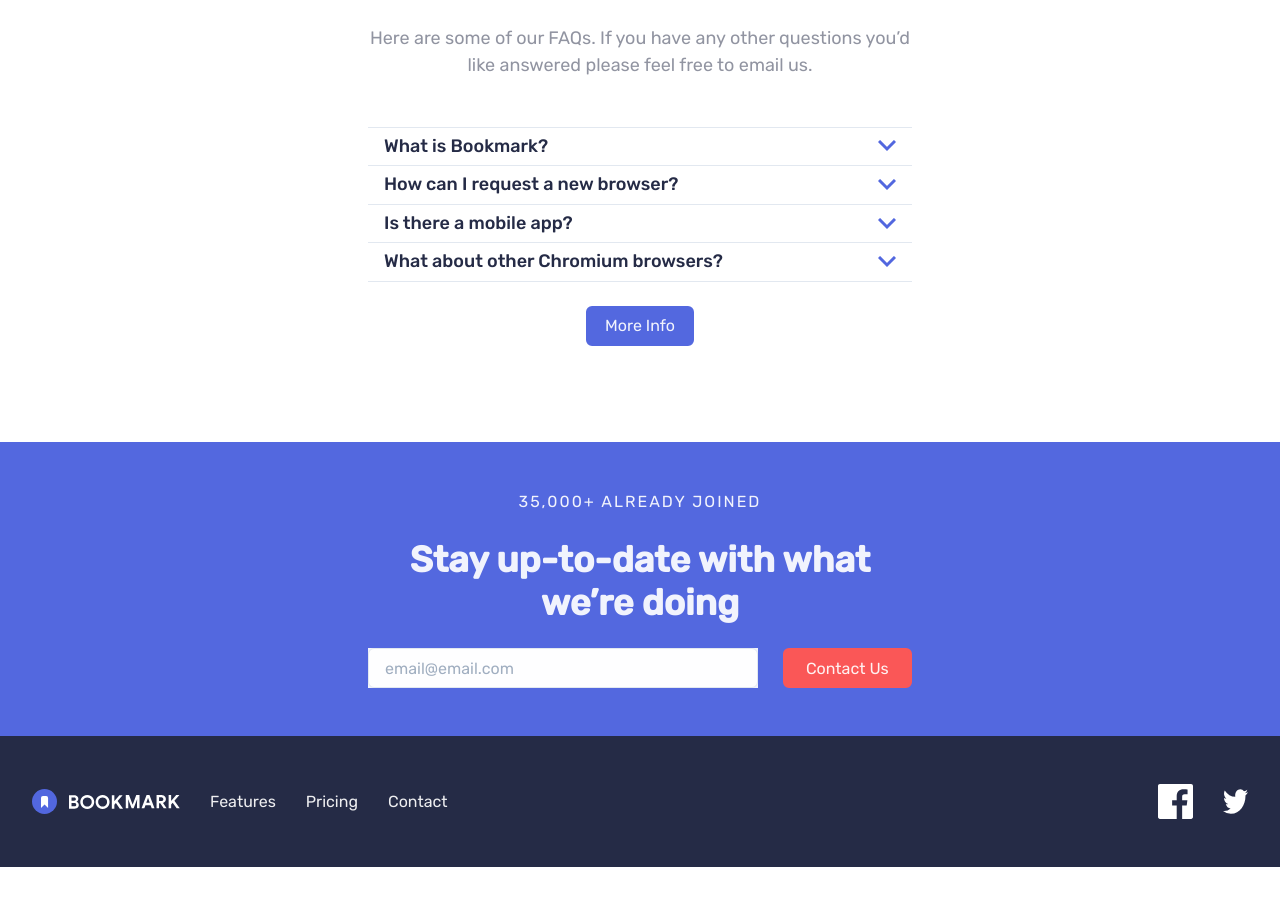
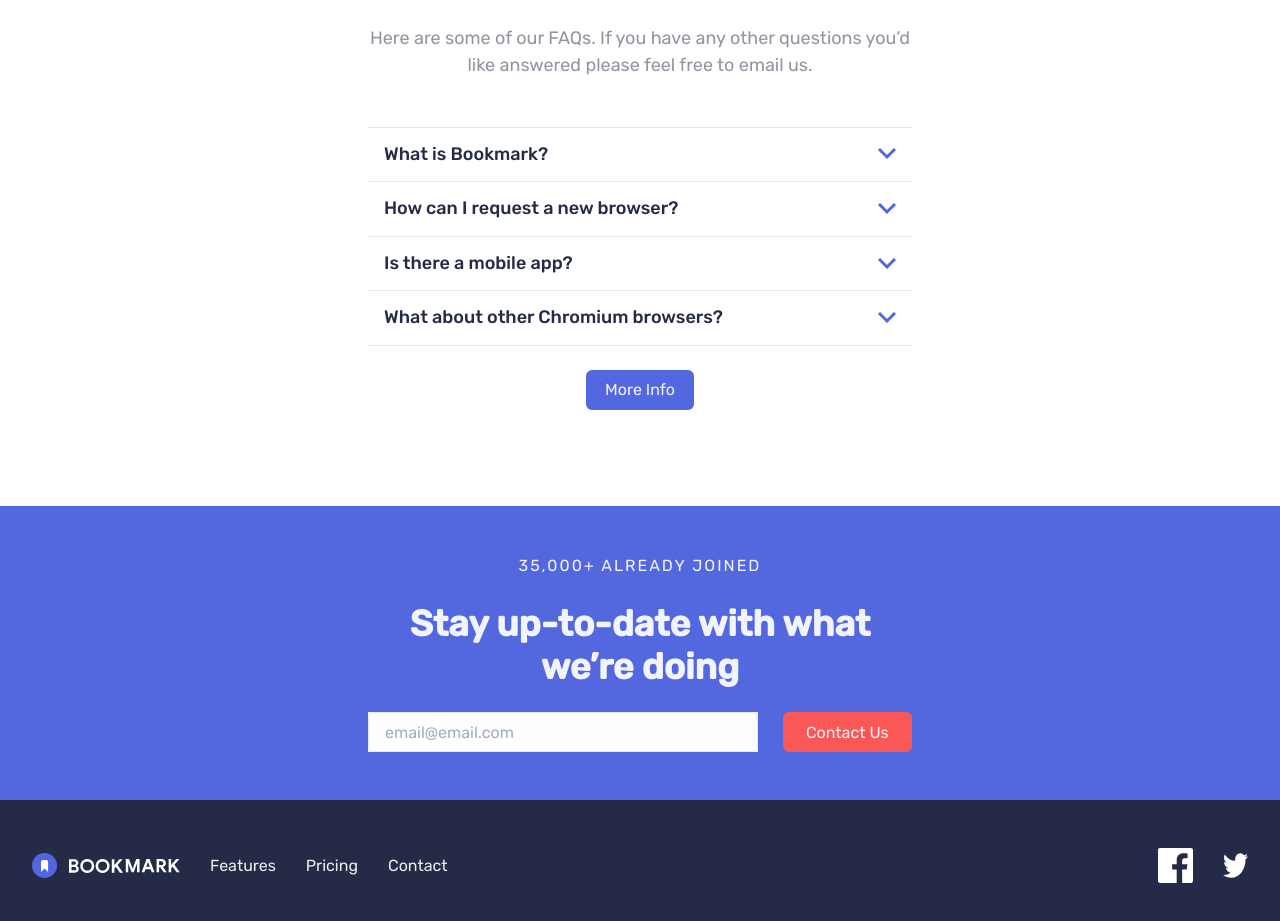
Before and after one commit to mfgomez92/terapia, a Next.js app: page / in a window 1280 px wide. Shown: the part 2041-2962 px from the top of the page. Before the commit the page ends 2908 px from the top, so only its background shows below. Built offline with nearby package versions, Linux system fonts and the light colour scheme.

Commit message:
fix styles accordion

```diff
--- a/components/organisms/FAQ/index.tsx
+++ b/components/organisms/FAQ/index.tsx
@@ -15,8 +15,12 @@ export default function FAQ() {
           </Text>
         </Box>
         <Accordion py={6}>
-          <AccordionItem>
-            <AccordionButton >
+          <AccordionItem py={2}>
+            <AccordionButton _focus={{
+              boxShadow: 'none',
+              outline: "none",
+              bg:"whiteAlpha.500"
+            }}>
               <Heading _hover={{ color: "brand.softred" }} as="h6" fontSize={"lg"} color={"brand.verydarkblue"} fontWeight={500} flex='1' textAlign='left'>
                 What is Bookmark?
               </Heading>
@@ -32,8 +36,12 @@ export default function FAQ() {
             </AccordionPanel>
           </AccordionItem>
 
-          <AccordionItem>
-            <AccordionButton>
+          <AccordionItem py={2}>
+            <AccordionButton _focus={{
+              boxShadow: 'none',
+              outline: "none",
+              bg:"whiteAlpha.500"
+            }} >
               <Heading _hover={{ color: "brand.softred" }} as="h6" fontSize={"lg"} color={"brand.verydarkblue"} fontWeight={500} flex='1' textAlign='left'>
                 How can I request a new browser?
               </Heading>
@@ -49,8 +57,13 @@ export default function FAQ() {
               Mauris augue massa, ultricies non ligula. Suspendisse imperdiet.
             </AccordionPanel>
           </AccordionItem>
-          <AccordionItem>
-            <AccordionButton>
+
+          <AccordionItem py={2}>
+            <AccordionButton _focus={{
+              boxShadow: 'none',
+              outline: "none",
+              bg:"whiteAlpha.500"
+            }} >
               <Heading _hover={{ color: "brand.softred" }} as="h6" fontSize={"lg"} color={"brand.verydarkblue"} fontWeight={500} flex='1' textAlign='left'>
                 Is there a mobile app?
               </Heading>
@@ -66,8 +79,12 @@ export default function FAQ() {
             </AccordionPanel>
           </AccordionItem>
 
-          <AccordionItem>
-            <AccordionButton>
+          <AccordionItem py={2}>
+            <AccordionButton _focus={{
+              boxShadow: 'none',
+              outline: "none",
+              bg:"whiteAlpha.500"
+            }} >
               <Heading _hover={{ color: "brand.softred" }} as="h6" fontSize={"lg"} color={"brand.verydarkblue"} fontWeight={500} flex='1' textAlign='left'>
                 What about other Chromium browsers?
               </Heading>
```
